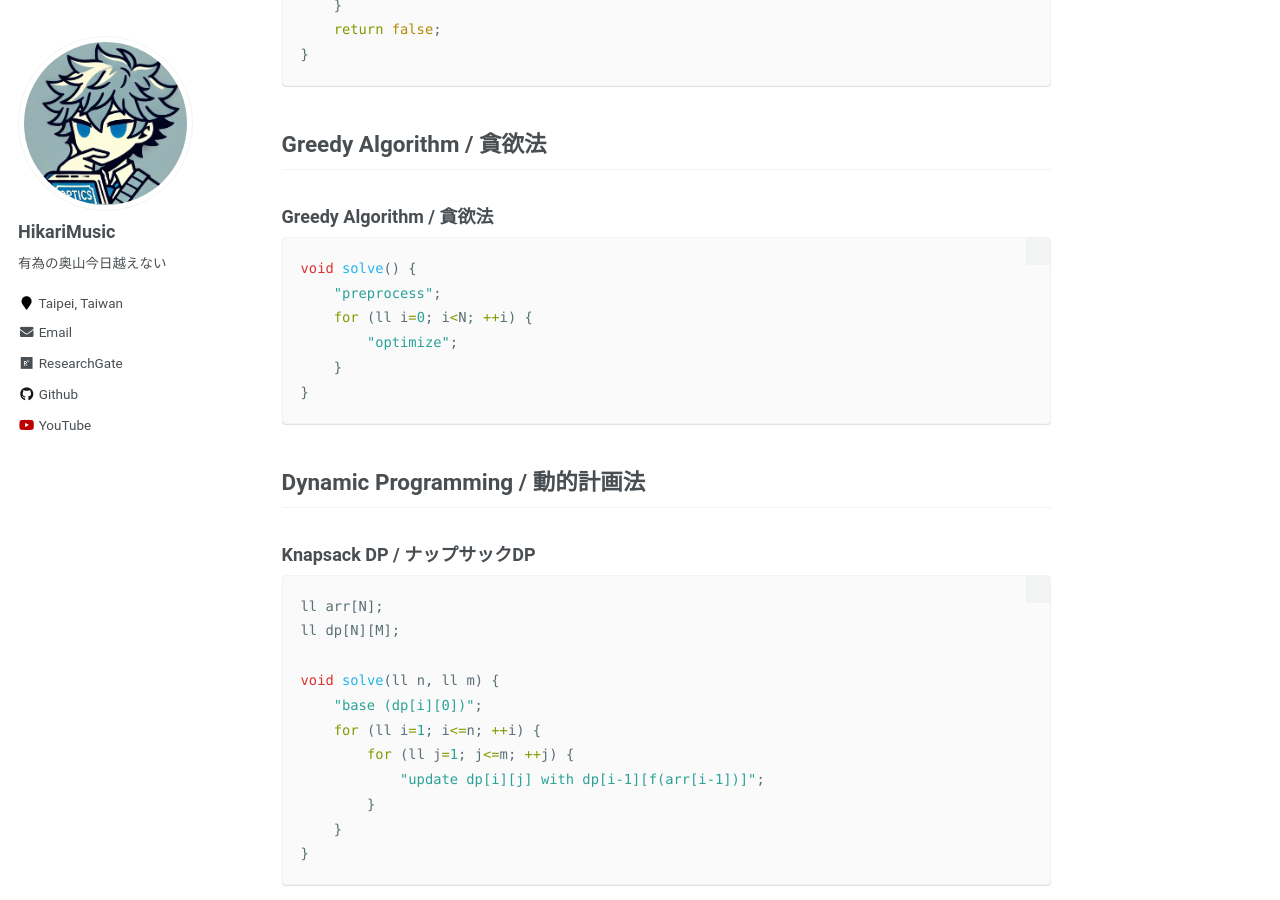
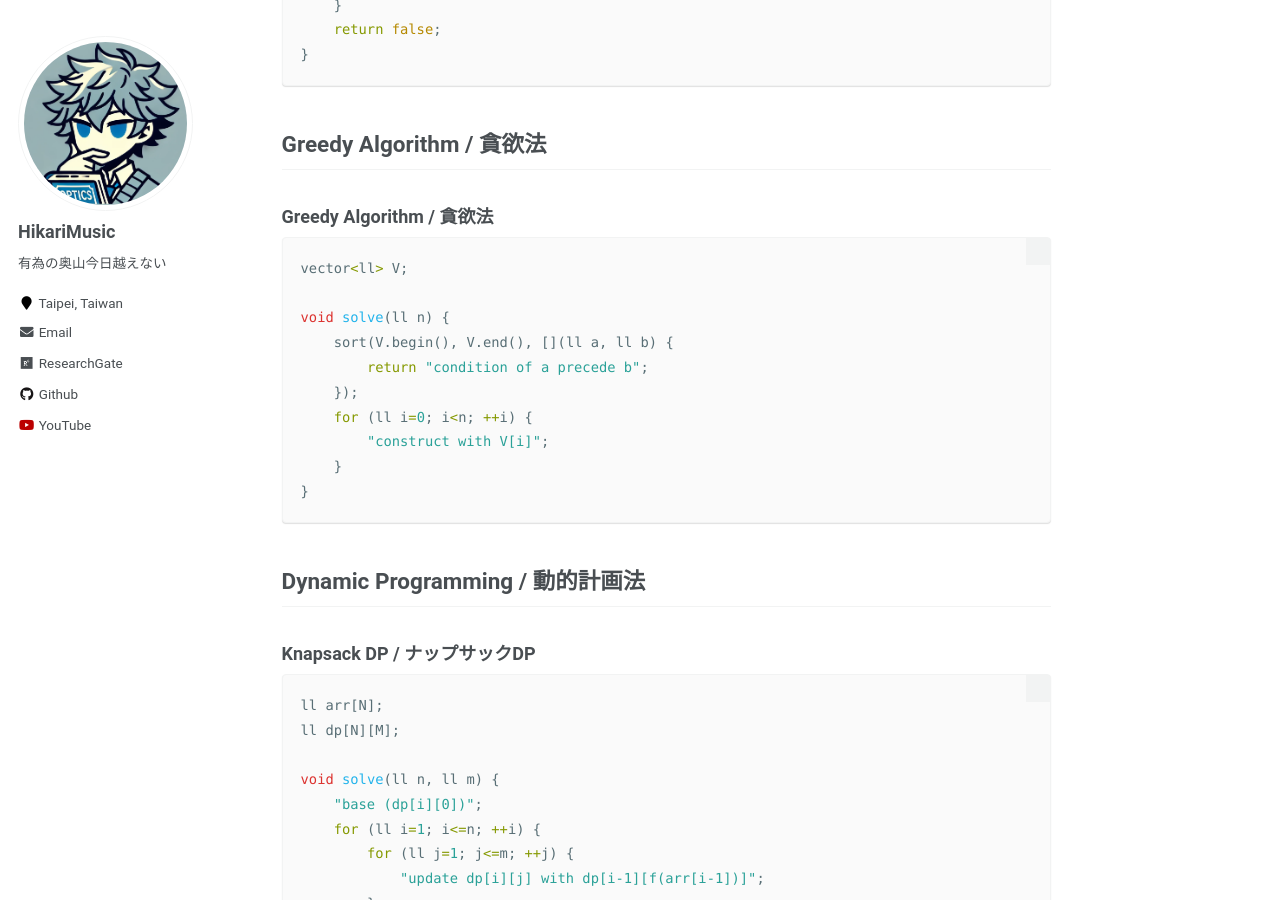
Before and after one commit to hikarimusic/hikarimusic.github.io, a Jekyll site: the page built from _note/algorithm.md, in a window 1280 px wide and 900 px high, scrolled down 2794 px. Built offline with Jekyll 4.4.1, drawn with Linux system fonts in a browser that asks for light colours; some web fonts are replaced; some of the changed text lies outside the part shown.

Commit message:
Update algorithm.md

````diff
--- a/_note/algorithm.md
+++ b/_note/algorithm.md
@@ -86,10 +86,14 @@ bool search(ll p, ll n) {
 
 ### Greedy Algorithm / 貪欲法
 ```cpp
-void solve() {
-    "preprocess";
-    for (ll i=0; i<N; ++i) {
-        "optimize";
+vector<ll> V;
+
+void solve(ll n) {
+    sort(V.begin(), V.end(), [](ll a, ll b) {
+        return "condition of a precede b";
+    });
+    for (ll i=0; i<n; ++i) {
+        "construct with V[i]";
     }
 }
 ```
````
